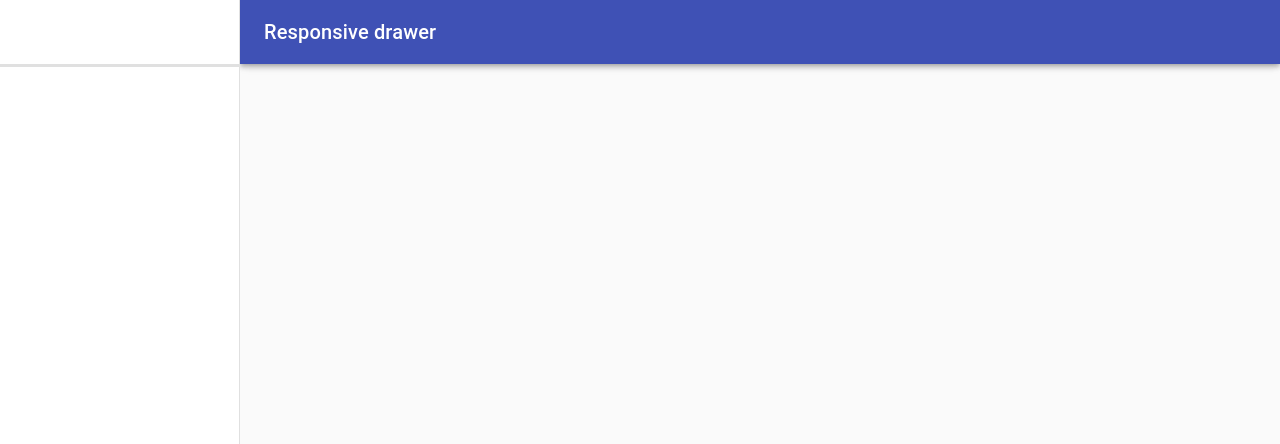
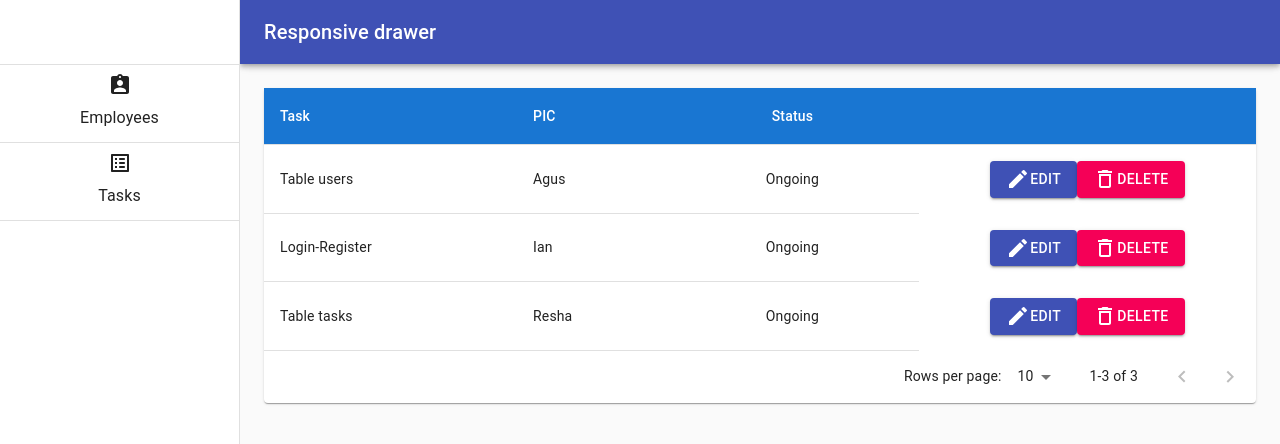
Before and after one commit to Task-Manage/front-end, a React (Create React App) app: page / in a window 1280 px wide. Shown: the top 444 px of the page. Built offline with nearby package versions, Linux system fonts and the light colour scheme.

Commit message:
for testing purpose (user+admin page)

```diff
--- a/src/App.js
+++ b/src/App.js
@@ -1,13 +1,17 @@
 import React from "react";
 
 import "./App.css";
-import Sidebar from "./Components/Sidebar/Sidebar";
+
+// import UserPage from "./Pages/UserPage/UserPage";
+import AdminPage from "./Pages/AdminPage/AdminPage";
+
 function App() {
-    return (
-        <div className="App">
-            <Sidebar />
-        </div>
-    );
+  return (
+    <div className="App">
+      {/* <UserPage /> */}
+      <AdminPage />
+    </div>
+  );
 }
 
 export default App;
```
